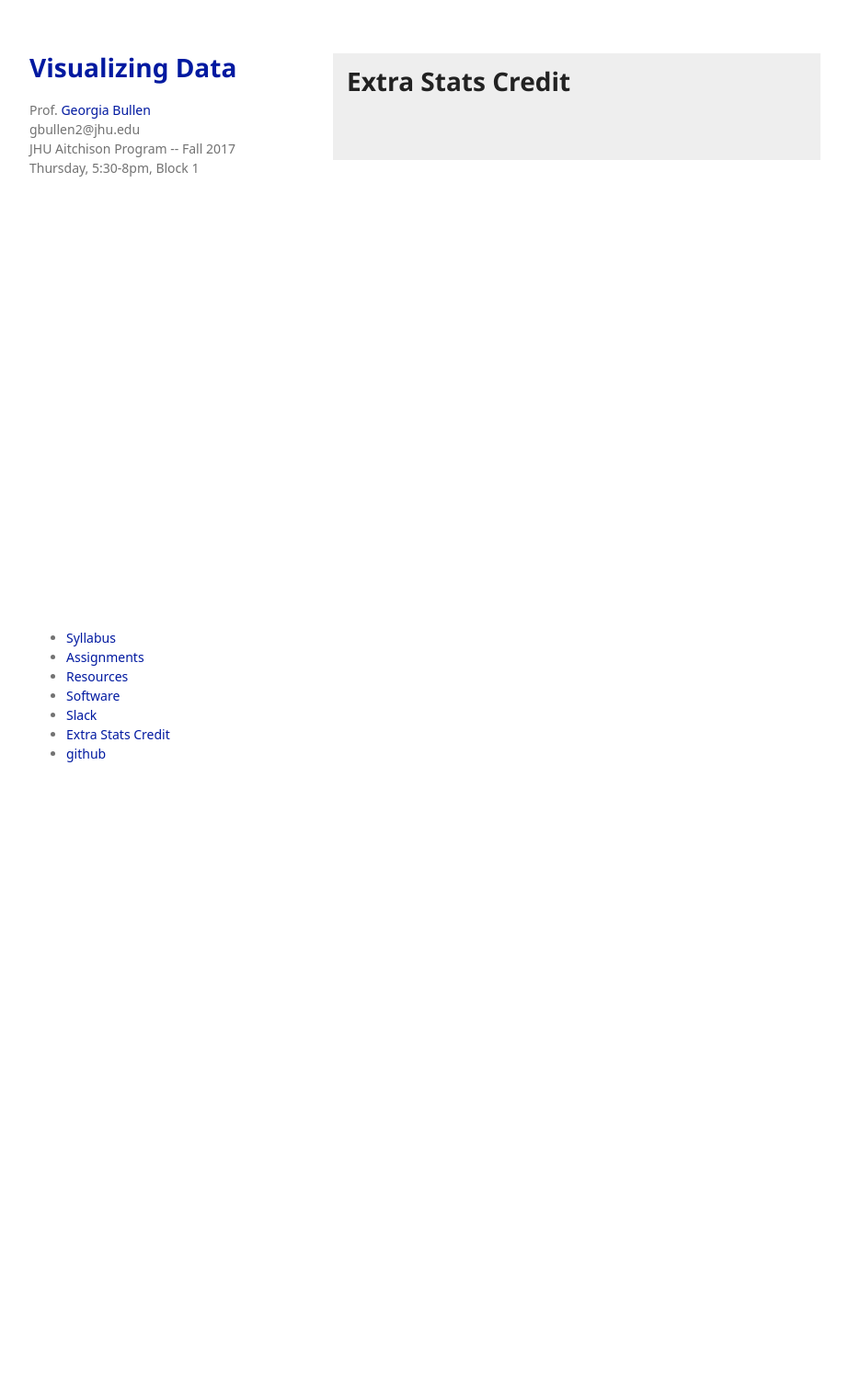
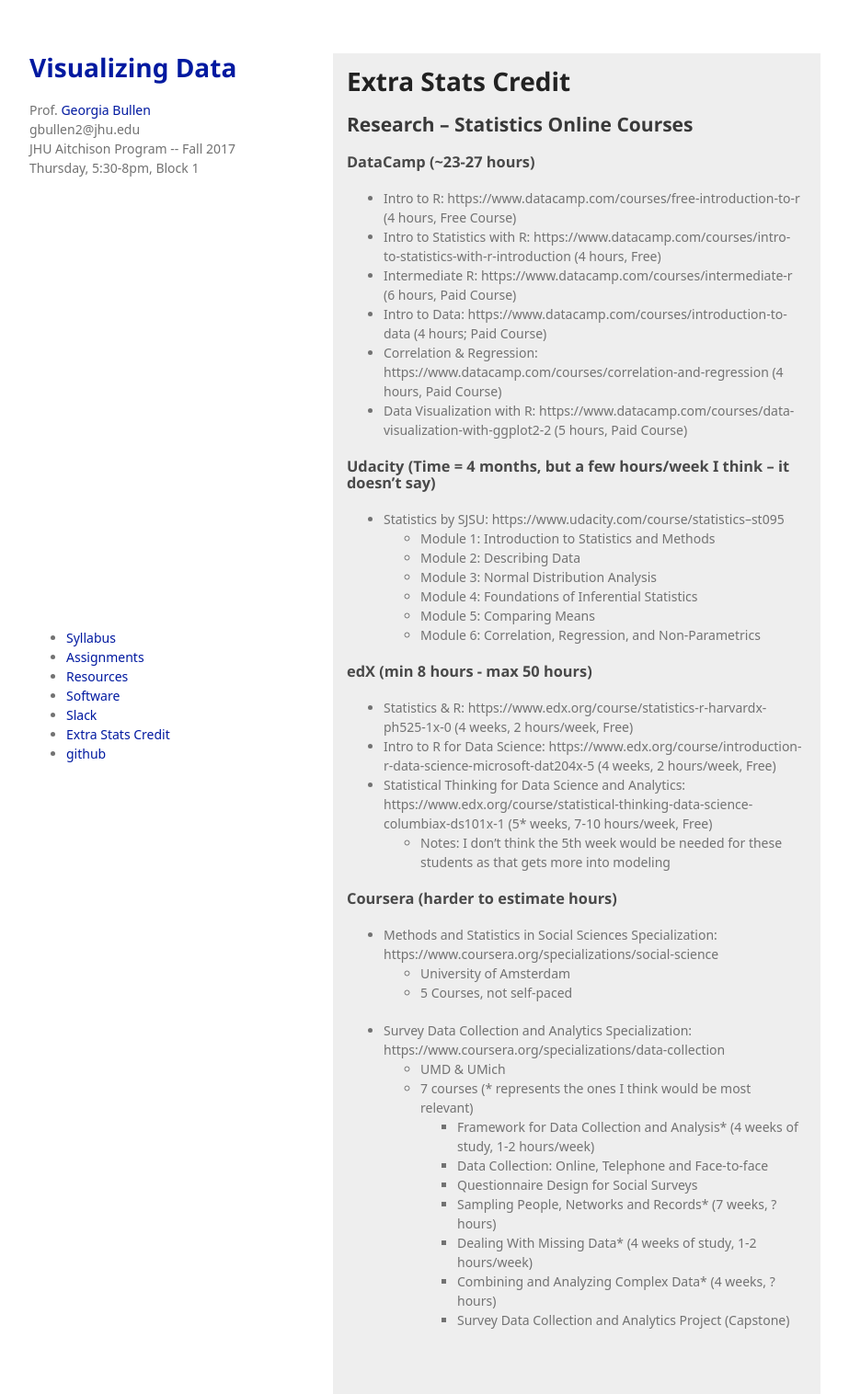
Before and after one commit to georgiamoon/jhu-dv-2017, a Jekyll site: the page built from extra-credit.md, in a window 1280 px wide. Shown: the whole page at 92% size, without its empty margins (178-1101 px from the left). Built offline with Jekyll 4.4.1, drawn with Linux system fonts in a browser that asks for light colours; some web fonts are replaced; our own code applies the rules of GitHub Pages for plain Markdown files; a script that is not in the unit is left out; before the commit the page ends 900 px from its top, so only the background shows below that.

Commit message:
Update extra-credit.md

```diff
--- a/extra-credit.md
+++ b/extra-credit.md
@@ -1 +1,47 @@
 # Extra Stats Credit
+
+
+
+## Research -- Statistics Online Courses
+
+### DataCamp (~23-27 hours)
+
+- Intro to R: https://www.datacamp.com/courses/free-introduction-to-r (4 hours, Free Course)
+- Intro to Statistics with R: https://www.datacamp.com/courses/intro-to-statistics-with-r-introduction (4 hours, Free)
+- Intermediate R: https://www.datacamp.com/courses/intermediate-r (6 hours, Paid Course)
+- Intro to Data: https://www.datacamp.com/courses/introduction-to-data (4 hours; Paid Course)
+- Correlation & Regression: https://www.datacamp.com/courses/correlation-and-regression (4 hours, Paid Course)
+- Data Visualization with R: https://www.datacamp.com/courses/data-visualization-with-ggplot2-2 (5 hours, Paid Course)
+
+### Udacity (Time = 4 months, but a few hours/week I think -- it doesn’t say)
+
+- Statistics by SJSU: https://www.udacity.com/course/statistics--st095
+  - Module 1: Introduction to Statistics and Methods
+  - Module 2: Describing Data
+  - Module 3: Normal Distribution Analysis
+  - Module 4: Foundations of Inferential Statistics
+  - Module 5: Comparing Means
+  - Module 6: Correlation, Regression, and Non-Parametrics
+
+### edX (min 8 hours - max 50 hours)
+
+- Statistics & R: https://www.edx.org/course/statistics-r-harvardx-ph525-1x-0 (4 weeks, 2 hours/week, Free)
+- Intro to R for Data Science: https://www.edx.org/course/introduction-r-data-science-microsoft-dat204x-5 (4 weeks, 2 hours/week, Free)
+- Statistical Thinking for Data Science and Analytics: https://www.edx.org/course/statistical-thinking-data-science-columbiax-ds101x-1 (5* weeks, 7-10 hours/week, Free)
+  - Notes: I don’t think the 5th week would be needed for these students as that gets more into modeling
+
+### Coursera (harder to estimate hours)
+
+- Methods and Statistics in Social Sciences Specialization: https://www.coursera.org/specializations/social-science
+  - University of Amsterdam
+  - 5 Courses, not self-paced
+- Survey Data Collection and Analytics Specialization: https://www.coursera.org/specializations/data-collection
+  - UMD & UMich
+  - 7 courses (* represents the ones I think would be most relevant)
+    - Framework for Data Collection and Analysis* (4 weeks of study, 1-2 hours/week)
+    - Data Collection: Online, Telephone and Face-to-face
+    - Questionnaire Design for Social Surveys
+    - Sampling People, Networks and Records* (7 weeks, ? hours)
+    - Dealing With Missing Data* (4 weeks of study, 1-2 hours/week)
+    - Combining and Analyzing Complex Data* (4 weeks, ? hours)
+    - Survey Data Collection and Analytics Project (Capstone)
```
